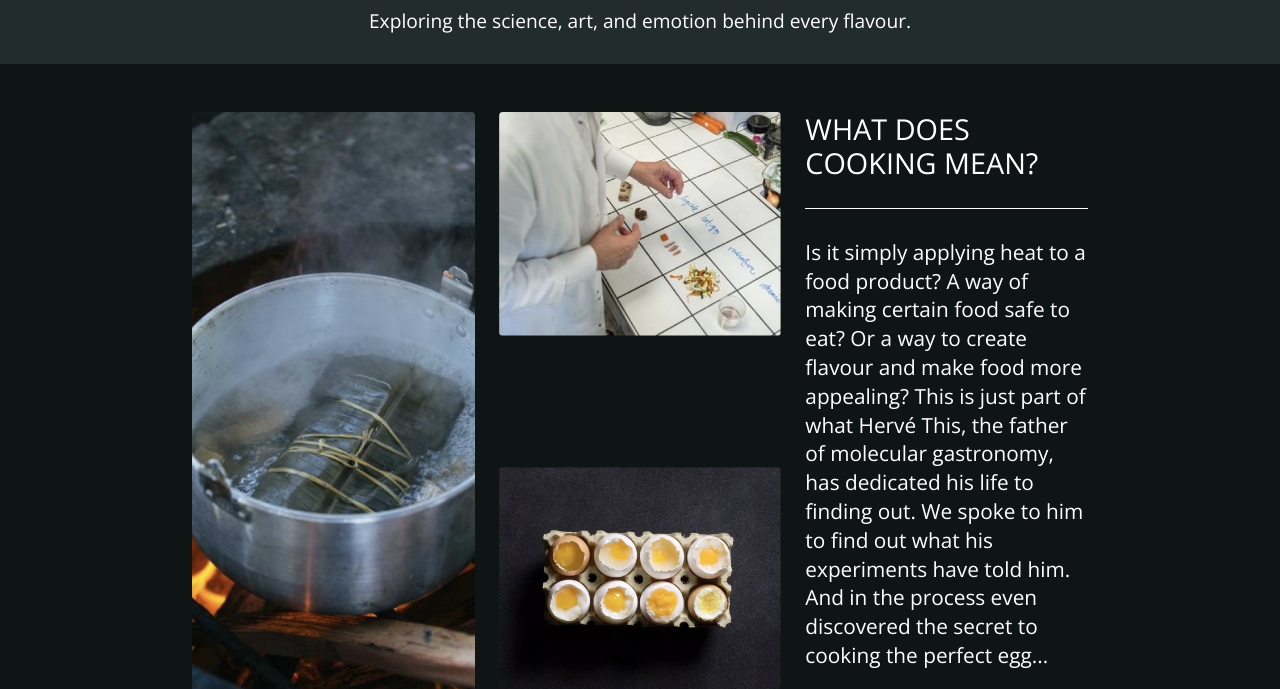
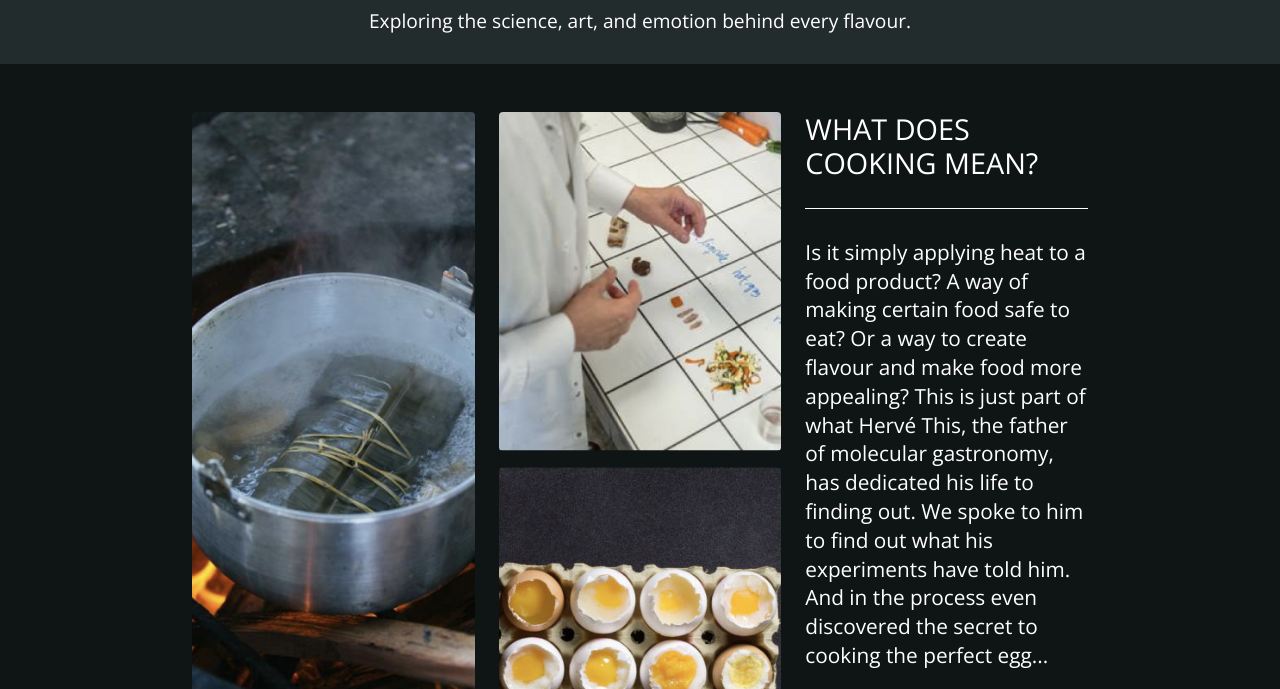
Before and after one commit to rpaure/KMC-Orchard, a website built with webpack: page src/index.html in a window 1280 px wide. Shown: the part 68-757 px from the top of the page. Built offline with nearby package versions, Linux system fonts and the light colour scheme.

Commit message:
Update gallery.css

```diff
--- a/src/styles/gallery.css
+++ b/src/styles/gallery.css
@@ -74,7 +74,9 @@ line-height: .900rem;
 
 /* Responsive */
 @media (max-width: 1336px) {
-.gallery-mid img{height: auto; }
+.gallery-mid img{display: grid;
+    grid-template-rows: 1fr 1fr;
+    gap: 1rem;}
 }
 @media (max-width: 1024px) {
   .gallery-grid {
```
